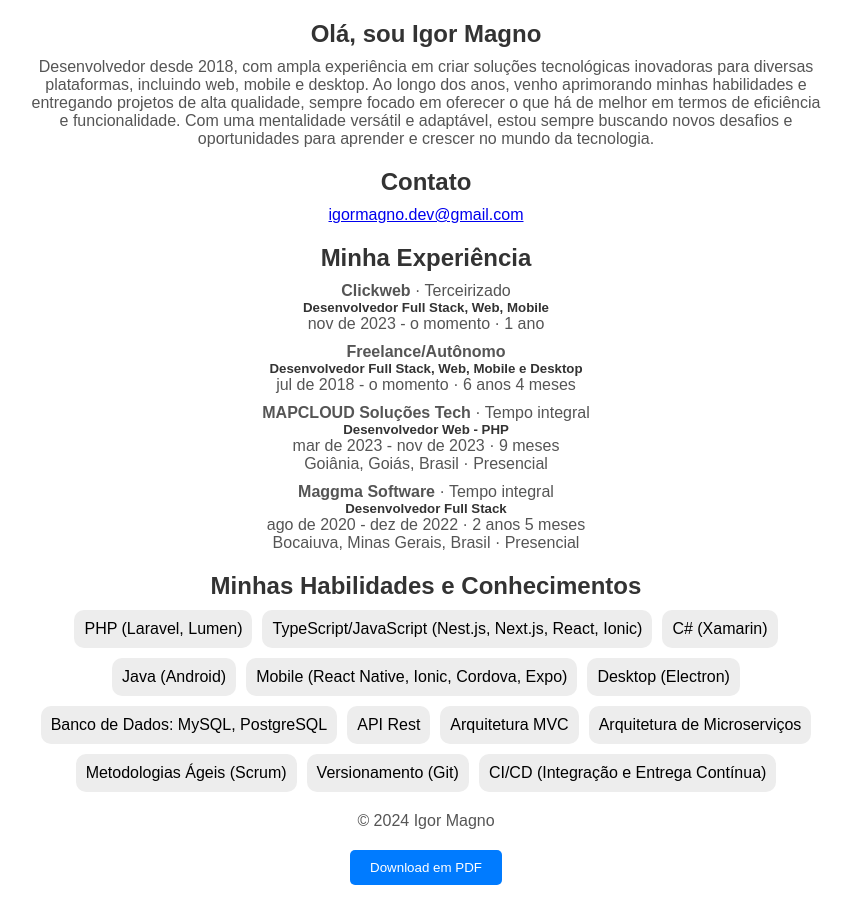
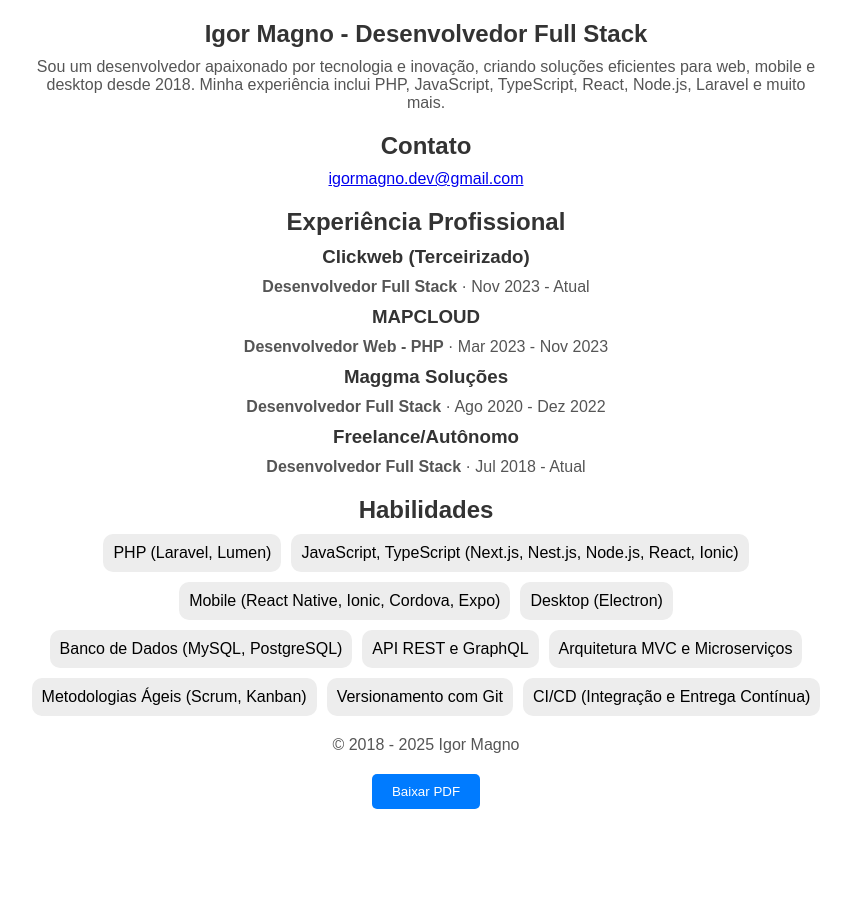
Before and after one commit to igor-magno/i-developer, a plain HTML site: page index.html in a window 1280 px wide. Shown: the whole page, without its empty margins (214-1065 px from the left). After the commit the page ends 829 px from the top, so only its background shows below. Drawn offline with Linux system fonts and the light colour scheme.

Commit message:
feat: :sparkles: Update SEO tags

```diff
--- a/index.html
+++ b/index.html
@@ -5,8 +5,22 @@
     <meta charset="UTF-8">
     <meta name="viewport" content="width=device-width, initial-scale=1.0">
     <meta name="description"
-        content="Portfólio de Igor Magno, desenvolvedor com experiência em PHP, JavaScript, TypeScript, C#, Java e frameworks diversos.">
-    <title>Portfólio - Igor Magno</title>
+        content="Igor Magno é um desenvolvedor full stack com experiência em PHP, JavaScript, TypeScript, Especialista em soluções web, mobile e desktop, sempre buscando inovação e eficiência.">
+    <meta name="keywords"
+        content="desenvolvedor full stack, PHP, JavaScript, TypeScript, React, Node.js, Laravel, desenvolvimento web, mobile, software">
+    <meta name="author" content="Igor Magno">
+    <meta name="robots" content="index, follow">
+
+    <!-- Open Graph (para redes sociais) -->
+    <meta property="og:title" content="Portfólio - Igor Magno">
+    <meta property="og:description"
+        content="Desenvolvedor Full Stack com experiência em PHP, JavaScript, TypeScript, React, Laravel e muito mais. Conheça meus projetos!">
+    <!-- <meta property="og:image" content="https://seusite.com/imagem-thumbnail.jpg"> -->
+    <meta property="og:url" content="https://igor-magno.github.io/i-developer/">
+    <meta property="og:type" content="website">
+
+    <title>Portfólio - Igor Magno | Desenvolvedor Full Stack</title>
+
     <style>
         body {
             font-family: Arial, sans-serif;
@@ -24,20 +38,6 @@
             gap: 20px;
         }
 
-        .pdf {
-            display: none;
-        }
-
-        @media print {
-            .no-print {
-                display: none;
-            }
-
-            .print {
-                display: block;
-            }
-        }
-
         section {
             max-width: 800px;
             display: flex;
@@ -45,9 +45,7 @@
             gap: 10px;
         }
 
-        h1,
-        h2,
-        h5 {
+        h1, h2, h3 {
             color: #333;
             margin: 0px;
         }
@@ -57,29 +55,16 @@
             margin: 0px;
         }
 
-        .experience {
-            max-height: min-content;
-        }
-
-        .tag-conteiner-print {
-            display: flex;
-            gap: 10px;
-            flex-wrap: wrap;
-            align-items: center;
-        }
-
         .tag-conteiner {
             display: flex;
             gap: 10px;
             flex-wrap: wrap;
-            align-items: center;
             justify-content: center;
         }
 
         .tag {
             background-color: rgb(237, 237, 237);
             border-radius: 10px;
-            text-wrap: nowrap;
             padding: 10px;
         }
 
@@ -101,14 +86,10 @@
 
 <body>
 
-    <div class="web no-print">
+    <div class="web">
         <section>
-            <h1>Olá, sou Igor Magno</h1>
-            <p>Desenvolvedor desde 2018, com ampla experiência em criar soluções tecnológicas inovadoras para diversas
-                plataformas, incluindo web, mobile e desktop. Ao longo dos anos, venho aprimorando minhas habilidades e
-                entregando projetos de alta qualidade, sempre focado em oferecer o que há de melhor em termos de
-                eficiência e funcionalidade. Com uma mentalidade versátil e adaptável, estou sempre buscando novos
-                desafios e oportunidades para aprender e crescer no mundo da tecnologia.</p>
+            <h1>Igor Magno - Desenvolvedor Full Stack</h1>
+            <p>Sou um desenvolvedor apaixonado por tecnologia e inovação, criando soluções eficientes para web, mobile e desktop desde 2018. Minha experiência inclui PHP, JavaScript, TypeScript, React, Node.js, Laravel e muito mais.</p>
         </section>
 
         <section>
@@ -117,118 +98,44 @@
         </section>
 
         <section>
-            <h2>Minha Experiência</h2>
-            <div class="experience">
-                <p><strong>Clickweb</strong> · Terceirizado</p>
-                <h5>Desenvolvedor Full Stack, Web, Mobile</h5>
-                <p>nov de 2023 - o momento · 1 ano</p>
-            </div>
-            <div>
-                <p><strong>Freelance/Autônomo</strong></p>
-                <h5>Desenvolvedor Full Stack, Web, Mobile e Desktop</h5>
-                <p>jul de 2018 - o momento · 6 anos 4 meses</p>
-            </div>
-            <div>
-                <p><strong>MAPCLOUD Soluções Tech</strong> · Tempo integral</p>
-                <h5>Desenvolvedor Web - PHP</h5>
-                <p>mar de 2023 - nov de 2023 · 9 meses</p>
-                <p>Goiânia, Goiás, Brasil · Presencial</p>
-            </div>
-            <div>
-                <p><strong>Maggma Software</strong> · Tempo integral</p>
-                <h5>Desenvolvedor Full Stack</h5>
-                <p>ago de 2020 - dez de 2022 · 2 anos 5 meses</p>
-                <p>Bocaiuva, Minas Gerais, Brasil · Presencial</p>
-            </div>
+            <h2>Experiência Profissional</h2>
+            <h3>Clickweb (Terceirizado)</h3>
+            <p><strong>Desenvolvedor Full Stack</strong> · Nov 2023 - Atual</p>
+
+            <h3>MAPCLOUD</h3>
+            <p><strong>Desenvolvedor Web - PHP</strong> · Mar 2023 - Nov 2023</p>
+
+            <h3>Maggma Soluções</h3>
+            <p><strong>Desenvolvedor Full Stack</strong> · Ago 2020 - Dez 2022</p>
+
+            <h3>Freelance/Autônomo</h3>
+            <p><strong>Desenvolvedor Full Stack</strong> · Jul 2018 - Atual</p>
         </section>
 
         <section>
-            <h2>Minhas Habilidades e Conhecimentos</h2>
+            <h2>Habilidades</h2>
             <div class="tag-conteiner">
                 <div class="tag">PHP (Laravel, Lumen)</div>
-                <div class="tag">TypeScript/JavaScript (Nest.js, Next.js, React, Ionic)</div>
-                <div class="tag">C# (Xamarin)</div>
-                <div class="tag">Java (Android)</div>
+                <div class="tag">JavaScript, TypeScript (Next.js, Nest.js, Node.js, React, Ionic)</div>
                 <div class="tag">Mobile (React Native, Ionic, Cordova, Expo)</div>
                 <div class="tag">Desktop (Electron)</div>
-                <div class="tag">Banco de Dados: MySQL, PostgreSQL</div>
-                <div class="tag">API Rest</div>
-                <div class="tag">Arquitetura MVC</div>
-                <div class="tag">Arquitetura de Microserviços</div>
-                <div class="tag">Metodologias Ágeis (Scrum)</div>
-                <div class="tag">Versionamento (Git)</div>
+                <div class="tag">Banco de Dados (MySQL, PostgreSQL)</div>
+                <div class="tag">API REST e GraphQL</div>
+                <div class="tag">Arquitetura MVC e Microserviços</div>
+                <div class="tag">Metodologias Ágeis (Scrum, Kanban)</div>
+                <div class="tag">Versionamento com Git</div>
                 <div class="tag">CI/CD (Integração e Entrega Contínua)</div>
             </div>
         </section>
 
         <footer>
-            <p>&copy; 2024 Igor Magno</p>
-            <button id="pdf-download" class="btn-download">Download em PDF</button>
+            <p>&copy; 2018 - 2025 Igor Magno</p>
+            <button id="pdf-download" class="btn-download">Baixar PDF</button>
         </footer>
     </div>
 
-    <div class="pdf print">
-        <section>
-            <h1>Olá, sou Igor Magno</h1>
-            <p>Desenvolvedor desde 2018, com ampla experiência em criar soluções tecnológicas inovadoras para diversas
-                plataformas, incluindo web, mobile e desktop. Ao longo dos anos, venho aprimorando minhas habilidades e
-                entregando projetos de alta qualidade, sempre focado em oferecer o que há de melhor em termos de
-                eficiência e funcionalidade. Com uma mentalidade versátil e adaptável, estou sempre buscando novos
-                desafios e oportunidades para aprender e crescer no mundo da tecnologia.</p>
-        </section>
+    <script src="index.js"></script>
 
-        <section>
-            <h2>Contato</h2>
-            <a href="mailto:igormagno.dev@gmail.com">igormagno.dev@gmail.com</a>
-        </section>
-
-        <section>
-            <h2>Minha Experiência</h2>
-            <div class="experience">
-                <p><strong>Clickweb</strong> · Terceirizado</p>
-                <h5>Desenvolvedor Full Stack, Web, Mobile</h5>
-                <p>nov de 2023 - o momento · 1 ano</p>
-            </div>
-            <div>
-                <p><strong>Freelance/Autônomo</strong></p>
-                <h5>Desenvolvedor Full Stack, Web, Mobile e Desktop</h5>
-                <p>jul de 2018 - o momento · 6 anos 4 meses</p>
-            </div>
-            <div>
-                <p><strong>MAPCLOUD Soluções Tech</strong> · Tempo integral</p>
-                <h5>Desenvolvedor Web - PHP</h5>
-                <p>mar de 2023 - nov de 2023 · 9 meses</p>
-                <p>Goiânia, Goiás, Brasil · Presencial</p>
-            </div>
-            <div>
-                <p><strong>Maggma Software</strong> · Tempo integral</p>
-                <h5>Desenvolvedor Full Stack</h5>
-                <p>ago de 2020 - dez de 2022 · 2 anos 5 meses</p>
-                <p>Bocaiuva, Minas Gerais, Brasil · Presencial</p>
-            </div>
-        </section>
-
-        <section>
-            <h2>Minhas Habilidades e Conhecimentos</h2>
-            <div class="tag-conteiner-print">
-                <div class="tag">PHP (Laravel, Lumen)</div>
-                <div class="tag">TypeScript/JavaScript (Nest.js, Next.js, React, Ionic)</div>
-                <div class="tag">C# (Xamarin)</div>
-                <div class="tag">Java (Android)</div>
-                <div class="tag">Mobile (React Native, Ionic, Cordova, Expo)</div>
-                <div class="tag">Desktop (Electron)</div>
-                <div class="tag">Banco de Dados: MySQL, PostgreSQL</div>
-                <div class="tag">API Rest</div>
-                <div class="tag">Arquitetura MVC</div>
-                <div class="tag">Arquitetura de Microserviços</div>
-                <div class="tag">Metodologias Ágeis (Scrum)</div>
-                <div class="tag">Versionamento (Git)</div>
-                <div class="tag">CI/CD (Integração e Entrega Contínua)</div>
-            </div>
-        </section>
-    </div>
-
-    <script src="index.js"></script>
 </body>
 
 </html>
```
